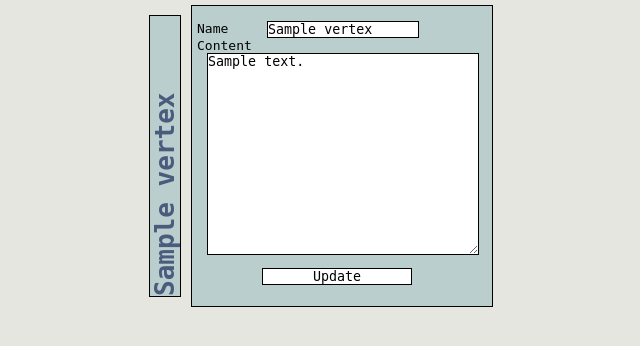
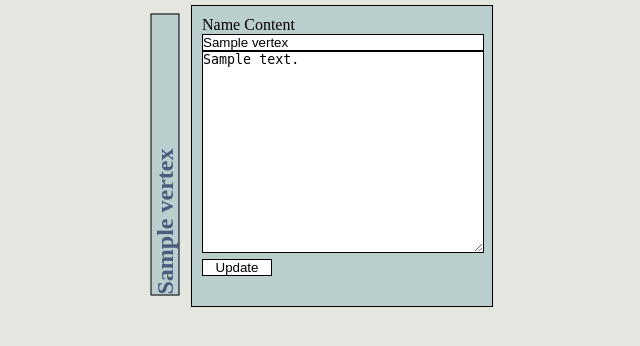
Before and after one commit to bmetitiri/proto, a Python web app: template template/VertexEdit.html in a window 1280 px wide. Shown: the top 346 px of the page, without its empty margins (454-1094 px from the left). Run offline with Jinja, Linux system fonts and the light colour scheme; the template is opened without the code that fills it: most values are stand-ins (such as "Sample title", 1, 10 or a date in 2020).

Commit message:
so done with that stylesheet :P

```diff
--- a/static/simplex.css
+++ b/static/simplex.css
@@ -1,18 +1,17 @@
-*{font-family:monospace; margin:0; padding:0;}
+* {margin:0; padding:0;}
 a {color:#4a5c7d; text-decoration:none;}
 body {background:#e6e6e0;}
-form {padding:15px 5px; height:270px; width:290px;}
-h1 {margin:135px -120px 0 0; overflow:hidden; position:absolute; right:50%;
-	transform:rotate(-90deg); white-space:nowrap; width:280px;
+br {content:""}
+form {padding:10px 10px; height:280px; margin:5px; max-width:280px;}
+h1 {font-size:24px; margin:135px -120px 0 0; overflow:hidden; position:absolute;
+	right:50%; transform:rotate(-90deg); white-space:nowrap; width:280px;
 	-moz-transform:rotate(-90deg); -webkit-transform:rotate(-90deg);}
-input, p, textarea {background:#fff; border:1px solid #000; margin-left:10px;}
-input {width:150px;}
-input[type="submit"] {margin:10px 0 0 65px;}
-label {display:block; float:left; width:60px;}
+input, p, textarea {background:#fff; border:1px solid #000;}
+input, textarea {float:left; width:100%;}
+input[type="submit"] {display:block; margin-top:6px; width:70px;}
 p {margin:5px -5px; padding:5px;}
-textarea {width:270px; height:200px;}
-.body {min-height:300px;}
+textarea {display:block; height:200px;}
+.body {margin:5px; max-width:300px; min-height:300px;}
 .body, form, h1{background:#b9cecd; border:1px solid #000;}
-.body, form {margin:5px; max-width:300px;}
-.edit{background:#b9cecd; border:1px solid #000; float:left; margin:10px 5px 0;}
-.vertices{margin-left:50%;}
+.edit {background:#b9cecd; border:1px solid #000; float:left; margin:10px 5px;}
+.vertices {margin-left:50%; min-width:100px;}
--- a/vertex.py
+++ b/vertex.py
@@ -49,7 +49,9 @@ class RedirectView(webapp.RequestHandler):
 class VertexView(BaseHandler):
 	@common.serialize
 	def get(self, url):
-		vertex = Vertex.get_by_key_name(url) or Vertex(url)
+		vertex = Vertex.get_by_key_name(url)
+		if not vertex:
+			self.redirect('/edit'+url)
 		self.render({'vertex': vertex})
 
 class VertexEdit(BaseHandler):
```
